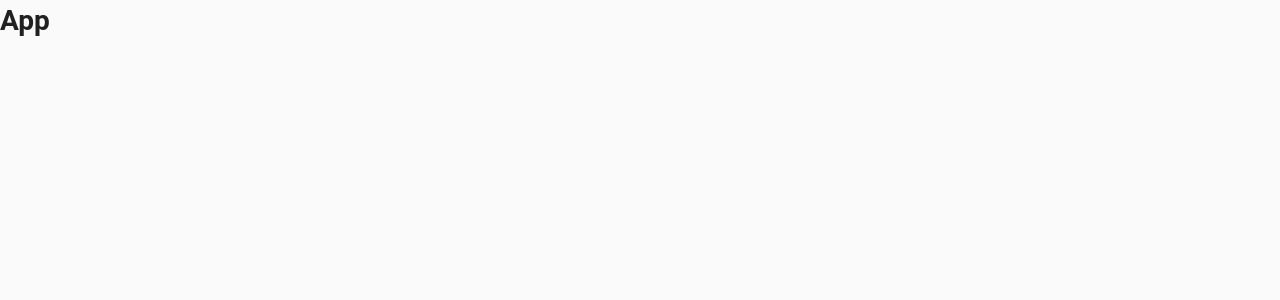
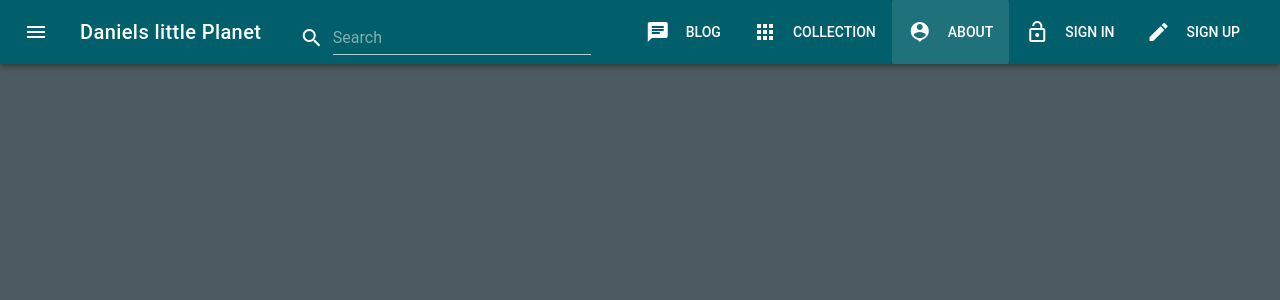
Before and after one commit to danbuc/hazelbytes-apollo-server, a Vue app in the folder client/: page /about in a window 1280 px wide. Shown: the top 300 px of the page. Built offline with nearby package versions, Linux system fonts and the light colour scheme.

Commit message:
feat: add navigation

```diff
--- a/client/public/index.html
+++ b/client/public/index.html
@@ -6,6 +6,7 @@
     <meta http-equiv="X-UA-Compatible" content="IE=edge">
     <meta name="viewport" content="width=device-width,initial-scale=1.0">
     <link rel="icon" href="<%= BASE_URL %>favicon.ico">
+    <link rel="stylesheet" href="https://fonts.googleapis.com/icon?family=Material+Icons">
     <title>client</title>
 </head>
 
--- a/client/src/App.vue
+++ b/client/src/App.vue
@@ -1,6 +1,89 @@
 <template>
-  <v-app>
-    <h1>App</h1>
-    <router-view/>
+  <v-app style="background: #4c5b61;">
+    <v-navigation-drawer app temporary fixed v-model="sideNav">
+      <v-toolbar color="accent" dark flat>
+        <v-toolbar-side-icon @click="toggleSideNav"></v-toolbar-side-icon>
+          <router-link to="/" tag="span" style="cursor: pointer;">
+            <h1 class="title pl-3">Hi Menu</h1>
+          </router-link>
+      </v-toolbar>
+
+      <v-divider></v-divider>
+
+      <v-list>
+        <v-list-tile ripple v-for="item in sideNavItems" :key="item.title" :to="item.link">
+          <v-list-tile-action>
+            <v-icon>{{item.icon}}</v-icon>
+          </v-list-tile-action>
+          <v-list-tile-content>
+            {{item.title}}
+          </v-list-tile-content>
+        </v-list-tile>
+      </v-list>
+    </v-navigation-drawer>
+
+    <v-toolbar fixed color="primary" dark>
+      <v-toolbar-side-icon @click="toggleSideNav"></v-toolbar-side-icon>
+      <v-toolbar-title class="hidden-xs-only">
+        <router-link to="/" tag="span" style="cursor: pointer;">
+          Daniels little Planet
+        </router-link>
+      </v-toolbar-title>
+
+      <v-spacer></v-spacer>
+
+      <v-text-field flex prepend-icon="search" placeholder="Search" color="accent" single-line hide-details></v-text-field>
+
+      <v-spacer></v-spacer>
+
+      <v-toolbar-items class="hidden-xs-only">
+        <v-btn flat v-for="item in horizontalNavItems" :key="item.title" :to="item.link">
+          <v-icon class="hidden-sm-only" left>{{item.icon}}</v-icon>
+          {{item.title}}
+        </v-btn>
+      </v-toolbar-items>
+    </v-toolbar>
+
+    <main>
+      <v-container class="mt-4">
+        <router-view/>
+      </v-container>
+    </main>
   </v-app>
 </template>
+
+<script>
+export default {
+  name: 'App',
+  data() {
+    return {
+      sideNav: false
+    }
+  },
+  computed: {
+    horizontalNavItems() {
+      return [
+        { icon: 'chat', title: 'Blog', link: '/blog'},
+        { icon: 'apps', title: 'Collection', link: '/collection'},
+        { icon: 'person_pin', title: 'About', link: '/about'},
+        { icon: 'lock_open', title: 'Sign In', link: '/signin'},
+        { icon: 'create', title: 'Sign Up', link: '/signup'}
+      ]
+    },
+    sideNavItems() {
+      return [
+        { icon: 'chat', title: 'Blog', link: '/blog'},
+        { icon: 'apps', title: 'Collection', link: '/collection'},
+        { icon: 'person_pin', title: 'About', link: '/about'},
+        { icon: 'lock_open', title: 'Sign In', link: '/signin'},
+        { icon: 'create', title: 'Sign Up', link: '/signup'}
+      ]
+    }
+  },
+  methods: {
+    toggleSideNav() {
+      this.sideNav = !this.sideNav;
+    }
+  }
+}
+</script>
--- a/client/src/components/Home.vue
+++ b/client/src/components/Home.vue
@@ -1,8 +1,8 @@
 <template>
-  <div>
+  <v-container>
     <h1>Home</h1>
     <v-btn color="error">Button</v-btn>
-  </div>
+  </v-container>
 </template>
 
 <script>
--- a/client/src/plugins/vuetify.js
+++ b/client/src/plugins/vuetify.js
@@ -3,6 +3,7 @@ import Vuetify from 'vuetify'
 import 'vuetify/dist/vuetify.min.css'
 import de from 'vuetify/es5/locale/de'
 import colors from 'vuetify/es5/util/colors'
+import '@mdi/font/css/materialdesignicons.css'
 
 Vue.use(Vuetify, {
     theme: {
```
